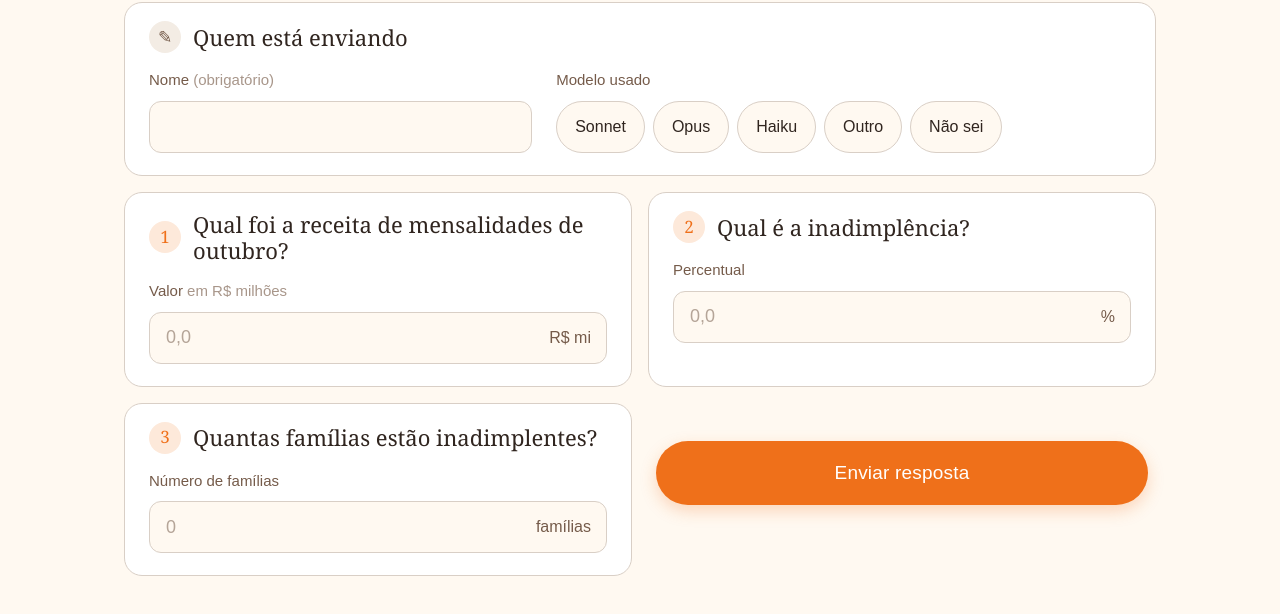
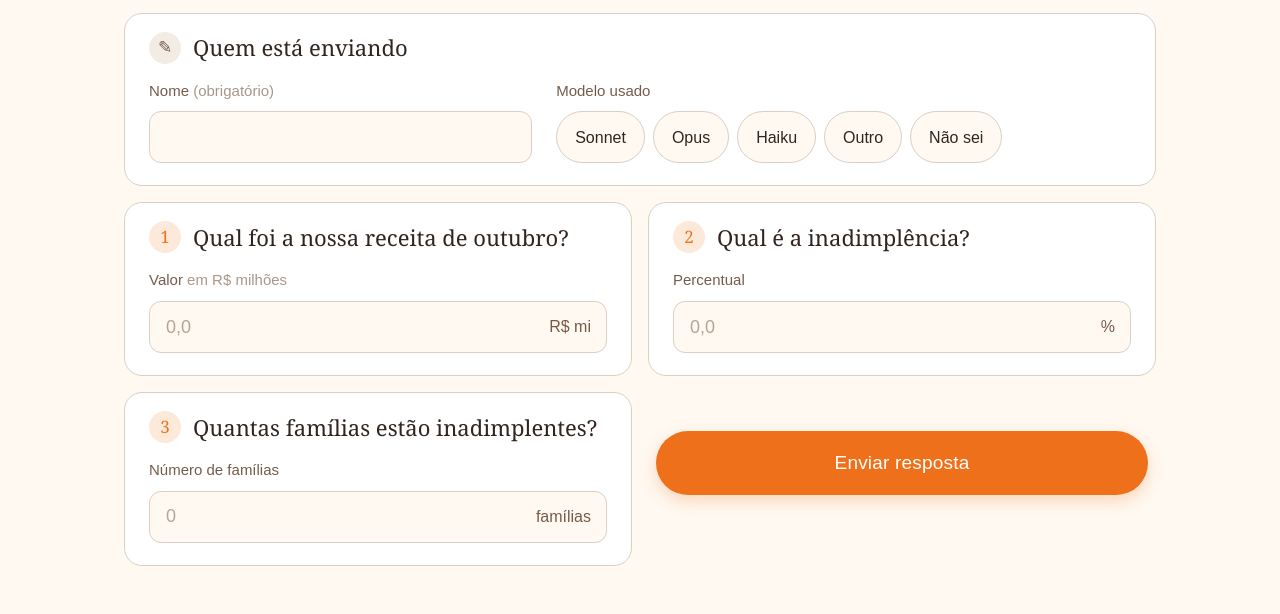
Before and after one commit to murielauler/17nov-ex01-diretoria, a plain HTML site: page index.html in a window 1280 px wide. Shown: the part 148-762 px from the top of the page. Drawn offline with Linux system fonts and the light colour scheme.

Commit message:
Base v4: pergunta 1 e gabarito novos
Co-Authored-By: Claude Opus 5.5 <noreply@anthropic.com>

```diff
--- a/index.html
+++ b/index.html
@@ -115,7 +115,7 @@
         </section>
 
         <section class="q">
-          <div class="q-cab"><div class="num">1</div><h2>Qual foi a receita de mensalidades de outubro?</h2></div>
+          <div class="q-cab"><div class="num">1</div><h2>Qual foi a nossa receita de outubro?</h2></div>
           <div class="campo" id="c-receita">
             <label class="rot" for="receita">Valor <span class="dica">em R$ milhões</span></label>
             <div class="unid"><input id="receita" type="text" inputmode="decimal" placeholder="0,0" data-min="3" data-max="12"><b>R$ mi</b></div>
```
Also changed, not shown: telao.html (+1 -1 lines).
